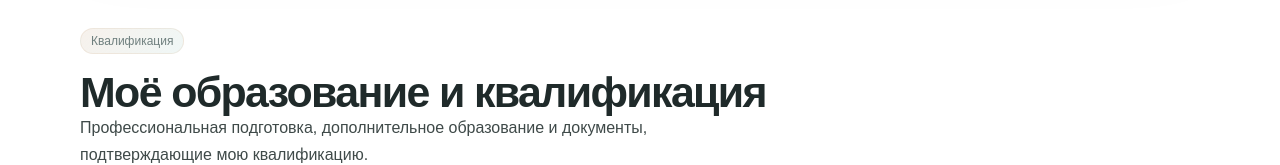
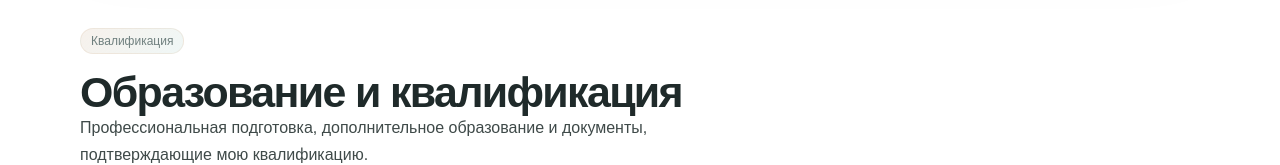
Before and after one commit to Pickle-Pee/cosmetology, a React (Vite) app: page / in a window 1280 px wide. Shown: the part 8683-8848 px from the top of the page. Built offline with nearby package versions, Linux system fonts and the light colour scheme; a web font is replaced by a local one.

Commit message:
fix home

```diff
--- a/src/pages/Home.jsx
+++ b/src/pages/Home.jsx
@@ -335,7 +335,7 @@ export default function Home() {
 
       <RevealSection className="section documentsSection">
         <Container>
-          <div className="documentsSection__head"><div className="sectionLabel">Квалификация</div><h2>Моё образование и квалификация</h2><p>Профессиональная подготовка, дополнительное образование и документы, подтверждающие мою квалификацию.</p></div>
+          <div className="documentsSection__head"><div className="sectionLabel">Квалификация</div><h2>Образование и квалификация</h2><p>Профессиональная подготовка, дополнительное образование и документы, подтверждающие мою квалификацию.</p></div>
           <motion.div className="certGrid certGrid--preview documentsSection__grid" variants={stagger}>{certificates.slice(0, 4).map((item) => <motion.button key={item.src} type="button" className="certCard" onClick={() => openCertificateViewer(item)} variants={fadeUp} whileHover={cardHover}><div className="certCard__imageWrap"><img src={item.src} alt={item.title} className="certCard__image" loading="lazy" /></div><div className="certCard__body"><span className="certCard__title">{item.title}</span></div></motion.button>)}</motion.div>
           <motion.div className="certActions" variants={fadeUp}><MotionButtonWrap><Button variant="ghost" onClick={() => setIsCertificatesOpen(true)}>Смотреть все документы</Button></MotionButtonWrap></motion.div>
         </Container>
```
